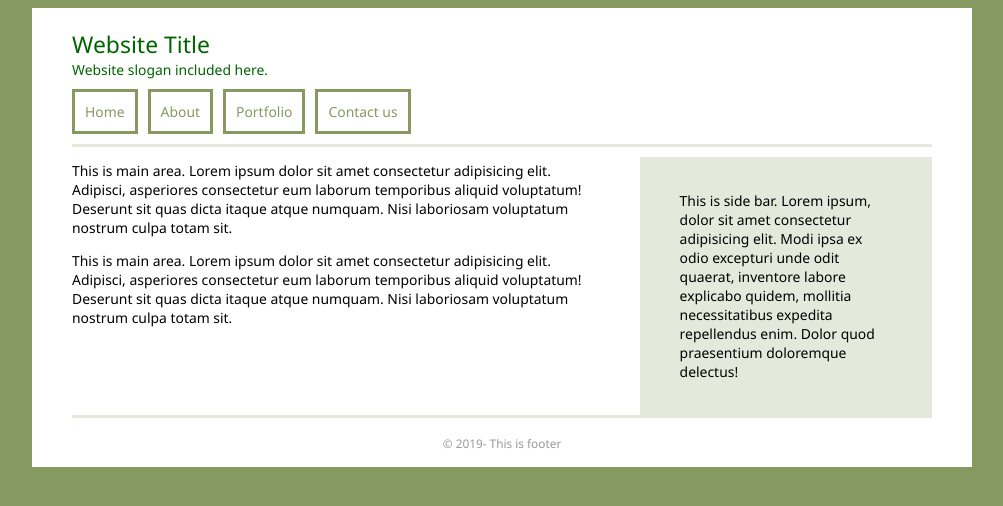
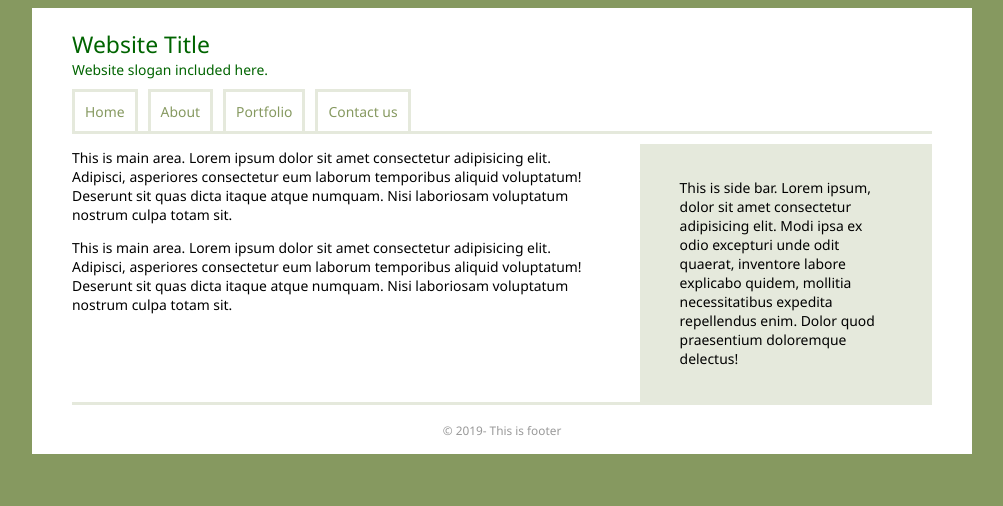
Before and after one commit to IshantL/WebDesign, a plain HTML site: page BeautifypageLayout.html in a window 1280 px wide. Shown: the whole page, without its empty margins (138-1141 px from the left). Drawn offline with Linux system fonts and the light colour scheme.

Commit message:
adjusting the navbar

```diff
--- a/css/beautifyLayout.css
+++ b/css/beautifyLayout.css
@@ -52,7 +52,6 @@ body {
 }
 header {
     padding-top: 20px;
-    padding-bottom: 10px;
     color: darkgreen;
 
 }
@@ -90,8 +89,9 @@ footer{
     display: block;
     color: #869960;
     text-decoration: none;
-    border: 3px solid #869960;
+    border: 3px solid #e5e9dc;
     padding: 10px 10px;
+    border-bottom: none;
 
 }
 
```
